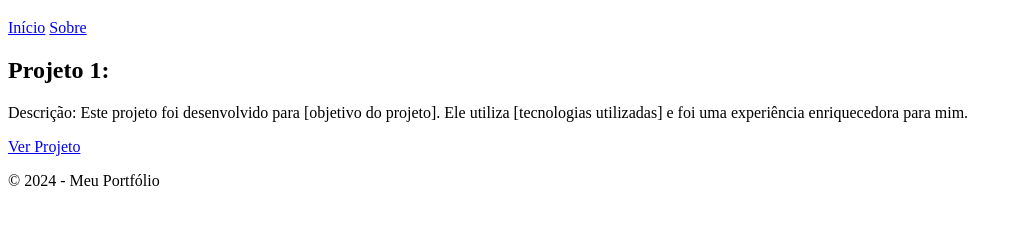
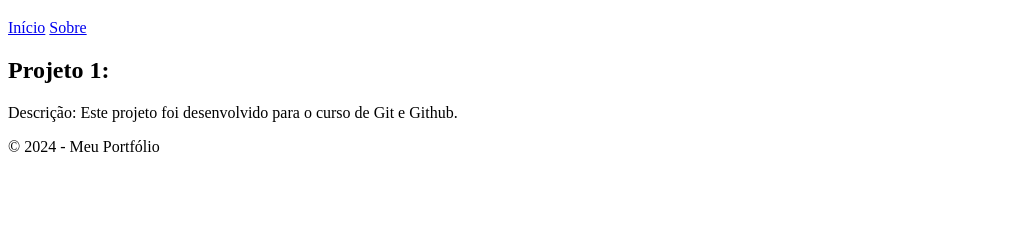
Before and after one commit to Emy-bit-code/repo1, a plain HTML site: page projetos.html in a window 1280 px wide. Shown: the part 61-286 px from the top of the page, without its empty margins (0-1022 px from the left). Drawn offline with Linux system fonts and the light colour scheme.

```diff
--- a/projetos.html
+++ b/projetos.html
@@ -16,8 +16,7 @@
   <main>
     <section>
       <h2>Projeto 1: </h2>
-      <p>Descrição: Este projeto foi desenvolvido para [objetivo do projeto]. Ele utiliza [tecnologias utilizadas] e foi uma experiência enriquecedora para mim.</p>
-      <p><a href="[link ou repositório do projeto]">Ver Projeto</a></p>
+      <p>Descrição: Este projeto foi desenvolvido para o curso de Git e Github. </p>
     </section>
 
   </main>
```
Also changed, not shown: index.html (+1 -0 lines).
